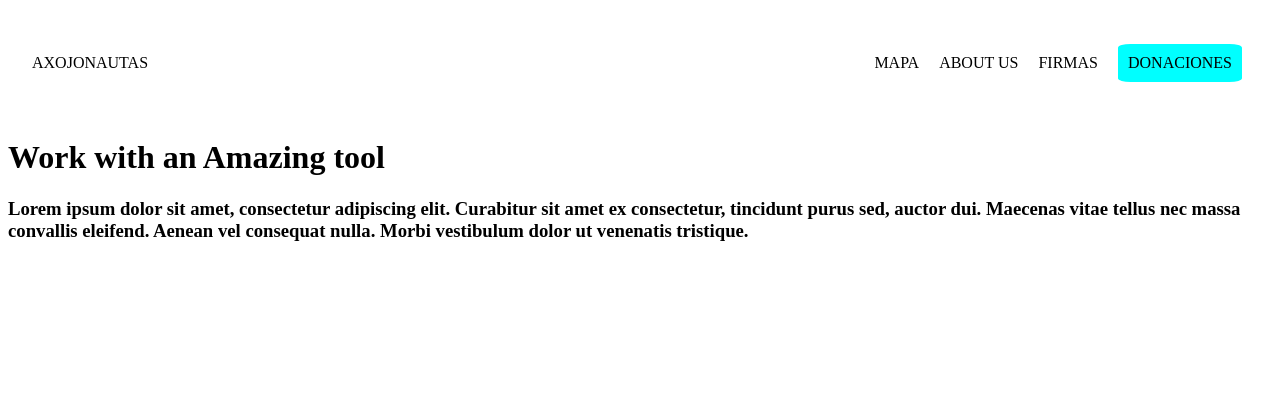
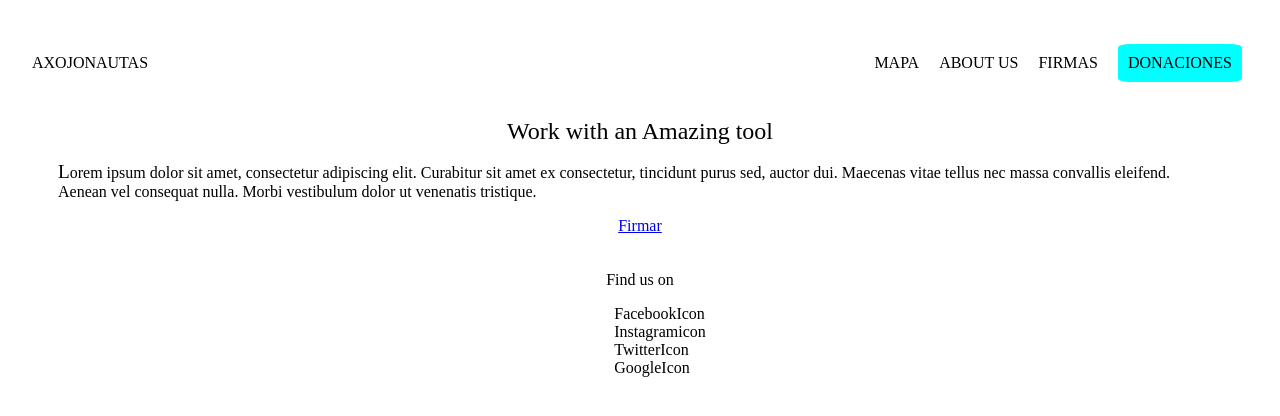
Before and after one commit to GeovannyHDZ/HacktheOcean_Axolonautas, a Vue app: page / in a window 1280 px wide. Shown: the top 416 px of the page. Built offline with nearby package versions, Linux system fonts and the light colour scheme.

Commit message:
Update Header.vue

```diff
--- a/src/components/Header.vue
+++ b/src/components/Header.vue
@@ -1,9 +1,38 @@
 <script></script>
 <template>
-    <h1>Work with an Amazing tool</h1>
-    <h3>Lorem ipsum dolor sit amet, consectetur adipiscing elit. Curabitur sit amet ex consectetur, tincidunt purus sed, auctor dui. Maecenas vitae tellus nec massa convallis eleifend. Aenean vel consequat nulla. Morbi vestibulum dolor ut venenatis tristique. </h3>
+<div class="ContainerHeadline">
+    <header>Work with an Amazing tool</header>
+    <p>Lorem ipsum dolor sit amet, consectetur adipiscing elit. Curabitur sit amet ex consectetur, tincidunt purus sed, auctor dui. Maecenas vitae tellus nec massa convallis eleifend. Aenean vel consequat nulla. Morbi vestibulum dolor ut venenatis tristique. </p>
+    <a href="#">Firmar</a>
+    <br><br>
+    <span>Find us on</span>
+    <ul>
+        <li>FacebookIcon</li>
+        <li>Instagramicon</li>
+        <li>TwitterIcon</li>
+        <li>GoogleIcon</li>
+    </ul>
+</div>
+
 </template>
 
 <style>
+.ContainerHeadline{
+    display: grid;
+    place-items: center;
+}
+header{
+    font: bolder;
+    font-size: x-large;
+}
+p{
+    font-size: medium;
+    padding: 0px 50px 0px 50px ;
+
+}
+p::first-letter{
+    font-size: larger;
+}
+
 
 </style>
```
